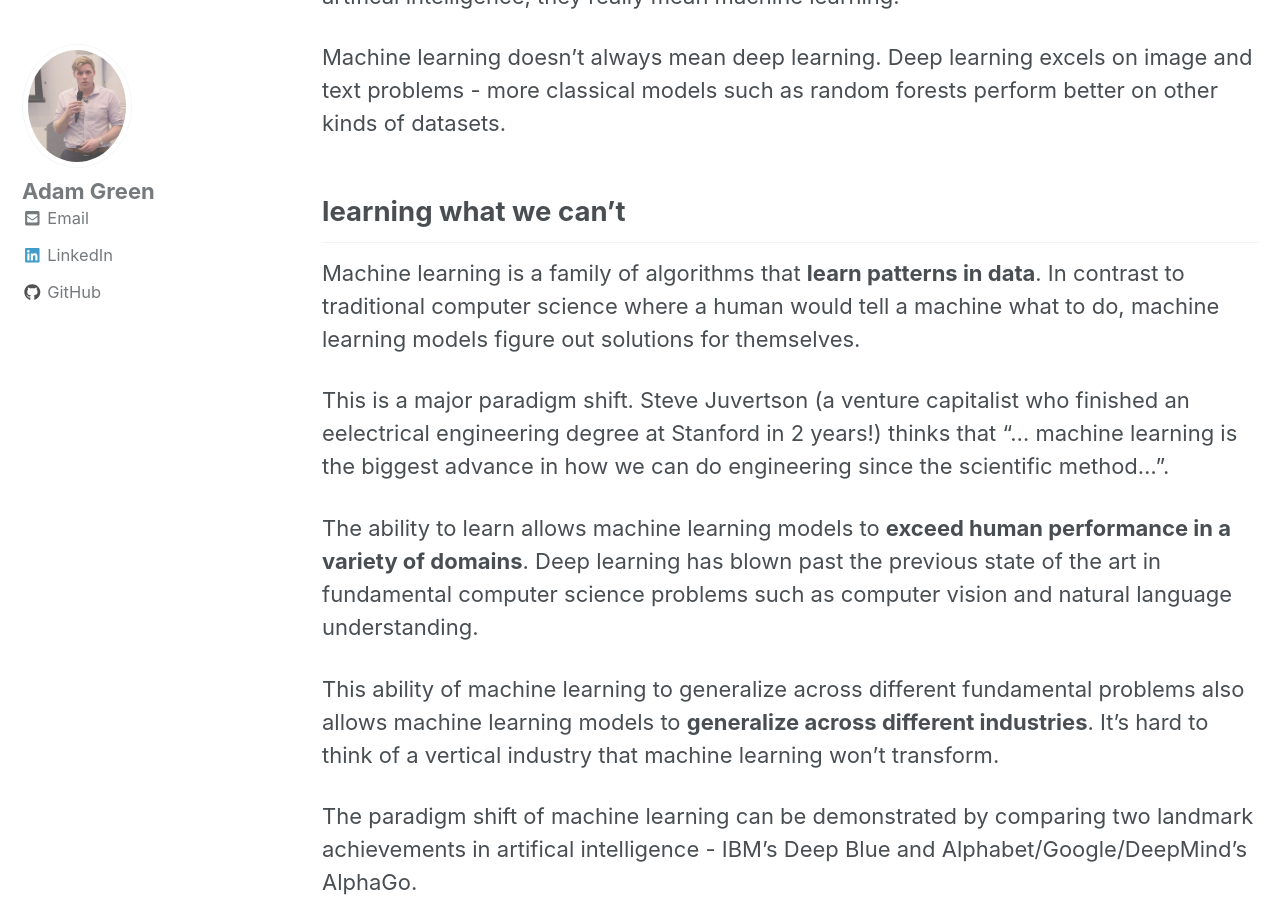
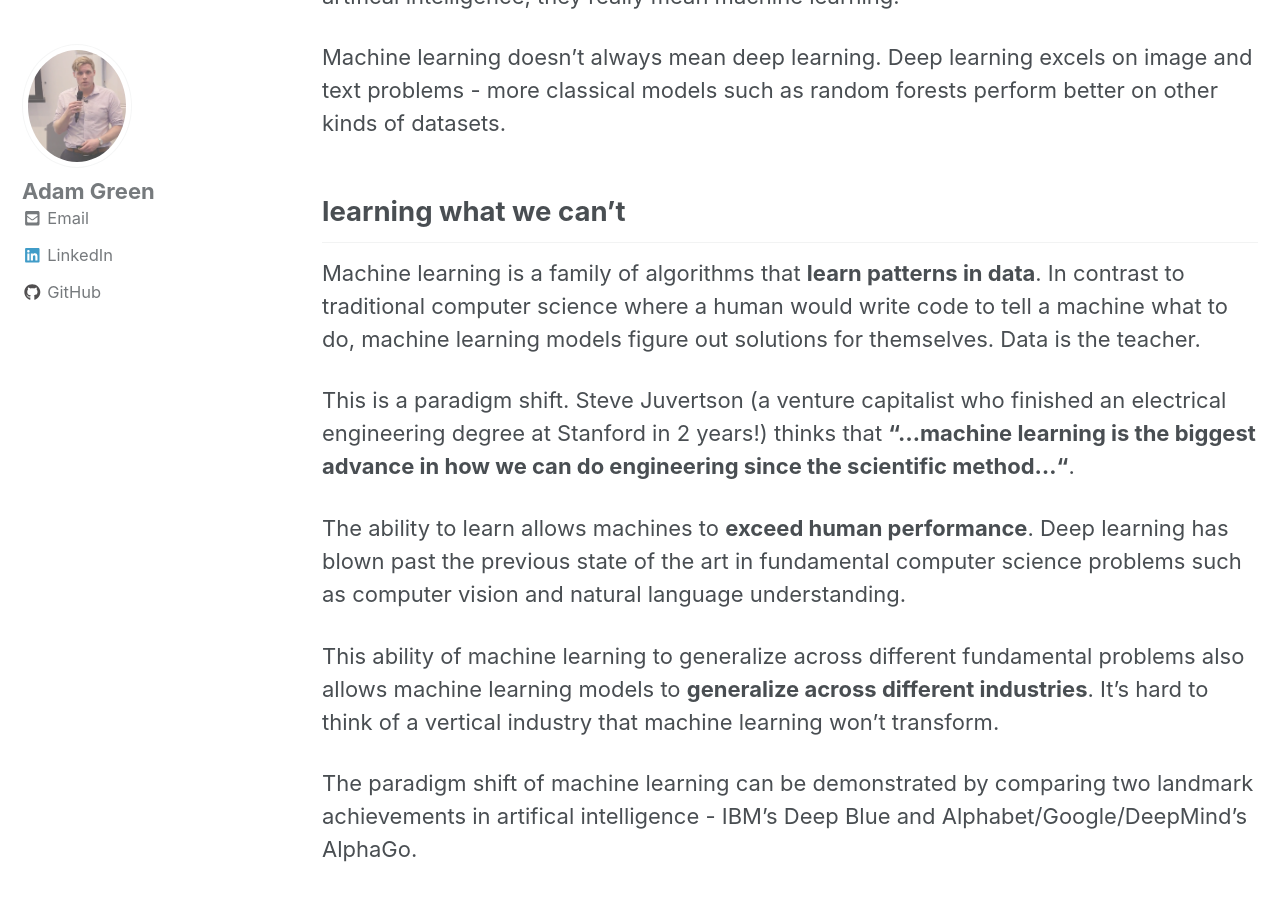
Before and after one commit to ADGEfficiency/adgefficiency.github.io, a Jekyll site: the page built from _posts/2017-04-30-machine-learning-in-energy-part-one.md, in a window 1280 px wide and 900 px high, scrolled down 1754 px. Built offline with Jekyll 4.4.1, drawn with Linux system fonts in a browser that asks for light colours; nearby versions of some CDN libraries; some of the changed text lies outside the part shown.

Commit message:
site cleanup

```diff
--- a/_posts/2017-04-30-machine-learning-in-energy-part-one.md
+++ b/_posts/2017-04-30-machine-learning-in-energy-part-one.md
@@ -11,7 +11,7 @@
 
 ## what is machine learning
 
-Modern artifical intelligence is powered by **deep learning** - multiple layer artifical neural networks, whose structure is inspired by the biological neural networks in our own brain.  These networks form the basis of the state of the art across a range of problems.
+Modern artifical intelligence is powered by **deep learning** - multiple layer artifical neural networks.  Artificial neural networks are inspired by the biological neural networks in our own brain.  They power the state of the art across a range of problems.
 
 ![fig1]({{ '/assets/ml_energy/fig1.png' }})
 
@@ -27,11 +27,11 @@
 
 ## learning what we can't
 
-Machine learning is a family of algorithms that **learn patterns in data**.  In contrast to traditional computer science where a human would tell a machine what to do, machine learning models figure out solutions for themselves.
+Machine learning is a family of algorithms that **learn patterns in data**.  In contrast to traditional computer science where a human would write code to tell a machine what to do, machine learning models figure out solutions for themselves.  Data is the teacher.
 
-This is a major paradigm shift.  Steve Juvertson (a venture capitalist who finished an eelectrical engineering degree at Stanford in 2 years!) thinks that "... machine learning is the biggest advance in how we can do engineering since the scientific method...".
+This is a paradigm shift.  Steve Juvertson (a venture capitalist who finished an electrical engineering degree at Stanford in 2 years!) thinks that **"...machine learning is the biggest advance in how we can do engineering since the scientific method..."**.
 
-The ability to learn allows machine learning models to **exceed human performance in a variety of domains**.  Deep learning has blown past the previous state of the art in fundamental computer science problems such as computer vision and natural language understanding.
+The ability to learn allows machines to **exceed human performance**.  Deep learning has blown past the previous state of the art in fundamental computer science problems such as computer vision and natural language understanding.
 
 This ability of machine learning to generalize across different fundamental problems also allows machine learning models to **generalize across different industries**.  It's hard to think of a vertical industry that machine learning won't transform.
 
```
